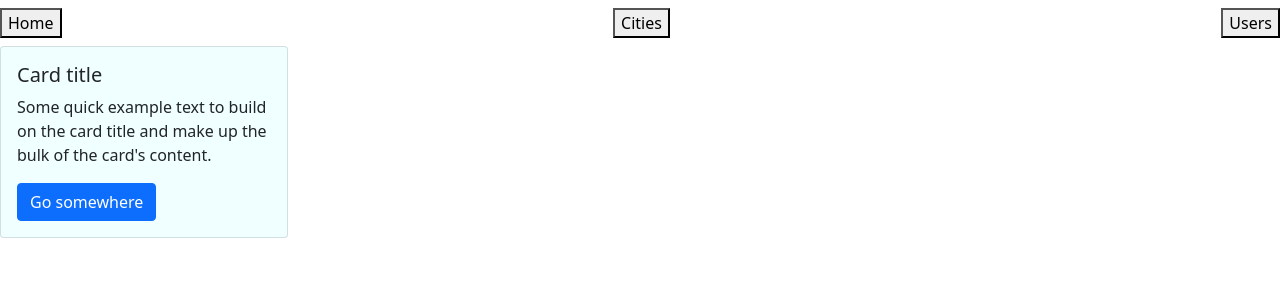
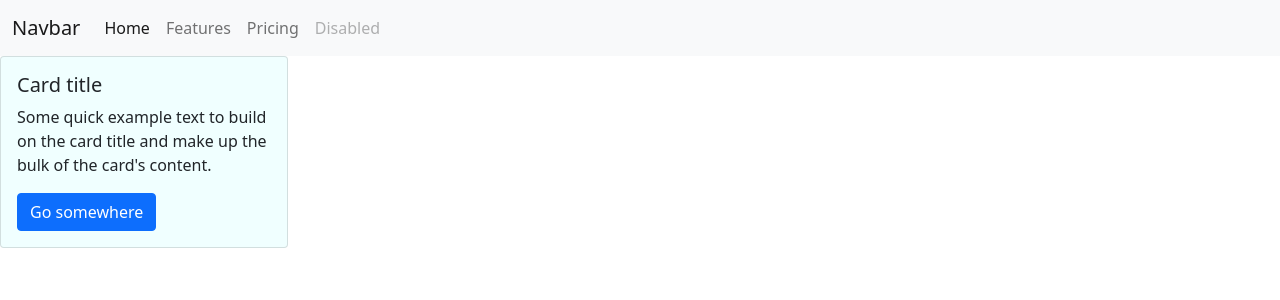
Before and after one commit to asdtha/My-Tinerary, a React (Create React App) app: page / in a window 1280 px wide. Shown: the top 300 px of the page. Built offline with nearby package versions, Linux system fonts and the light colour scheme.

Commit message:
Navbar changes

```diff
--- a/src/components/Navbar.jsx
+++ b/src/components/Navbar.jsx
@@ -2,11 +2,27 @@
 
 function Navbar(){
     return (
-        <div className="navbar">
+       /*  <div className="navbar">
             <button>Home</button>
             <button>Cities</button>
             <button>Users</button>
-        </div>
+        </div> */
+        <nav className="navbar navbar-expand-lg navbar-light bg-light">
+  <div className="container-fluid">
+    <a className="navbar-brand" href="#">Navbar</a>
+    <button className="navbar-toggler" type="button" data-bs-toggle="collapse" data-bs-target="#navbarNavAltMarkup" aria-controls="navbarNavAltMarkup" aria-expanded="false" aria-label="Toggle navigation">
+      <span className="navbar-toggler-icon"></span>
+    </button>
+    <div className="collapse navbar-collapse" id="navbarNavAltMarkup">
+      <div className="navbar-nav">
+        <a className="nav-link active" aria-current="page" href="#">Home</a>
+        <a className="nav-link" href="#">Features</a>
+        <a className="nav-link" href="#">Pricing</a>
+        <a className="nav-link disabled">Disabled</a>
+      </div>
+    </div>
+  </div>
+</nav>
     )
 }
 
```
